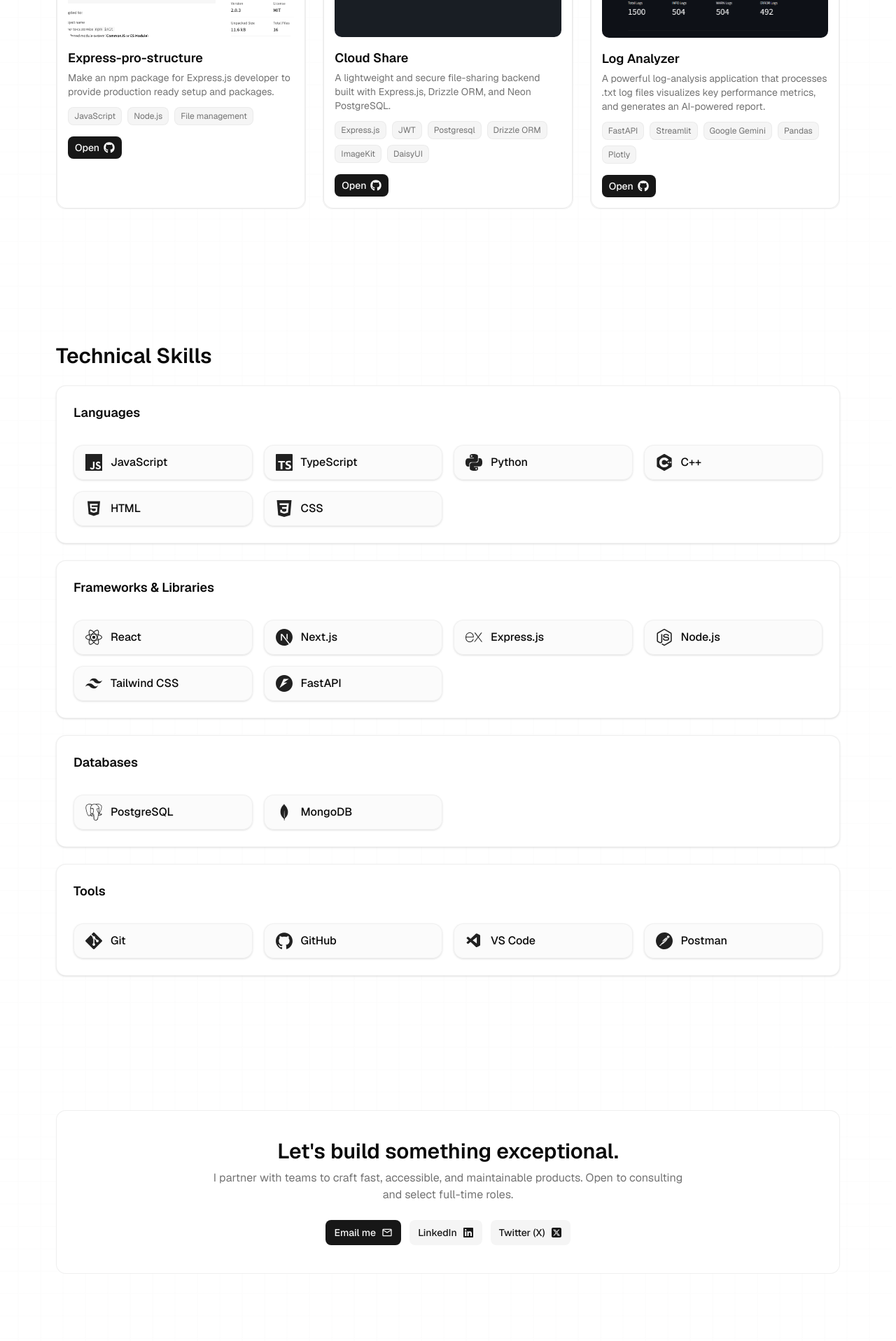
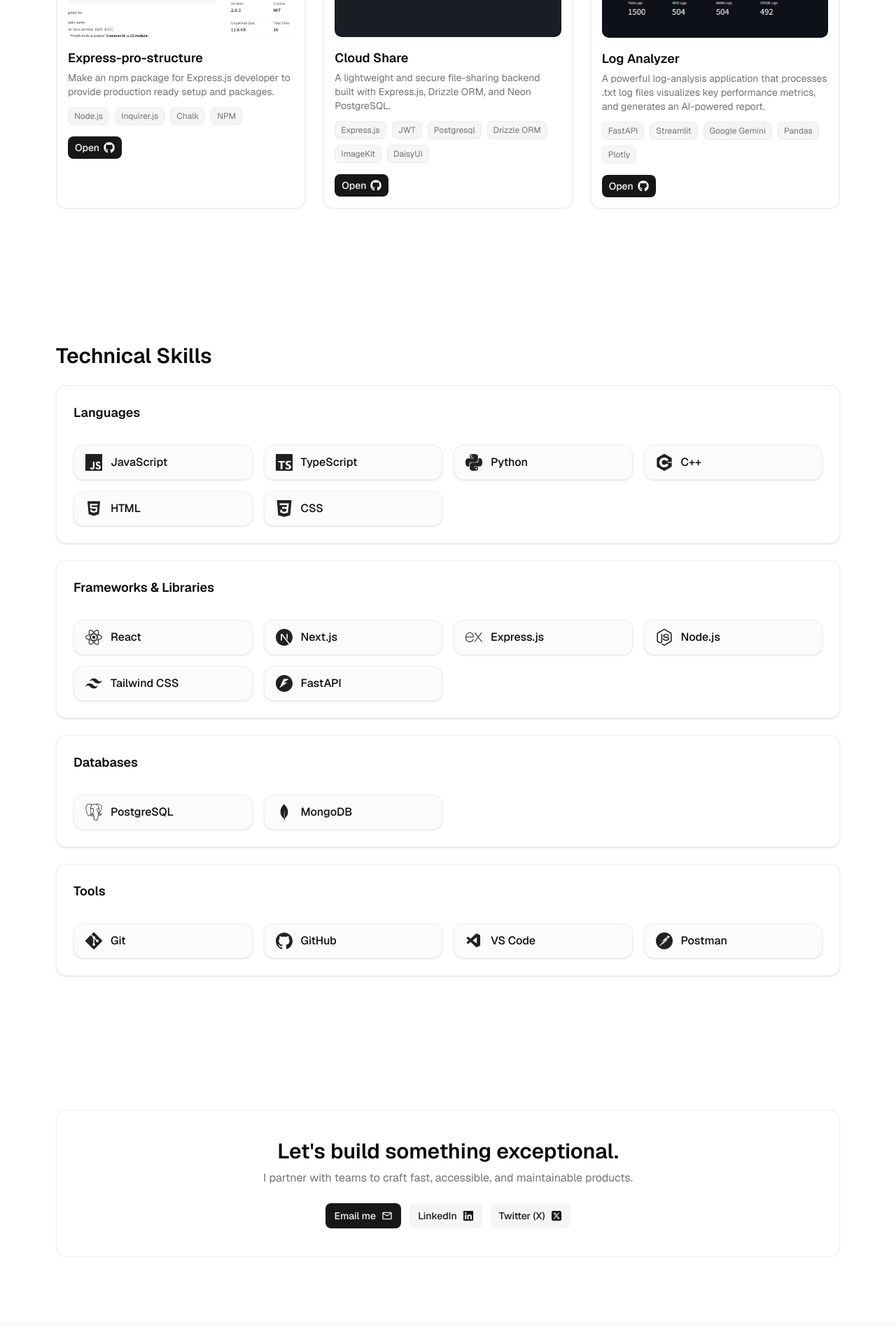
Before and after one commit to Harshsharma1712/harsh-sharma, a Next.js app: page / in a window 1280 px wide. Shown: the part 993-2910 px from the top of the page at 70% size. Built offline with nearby package versions, Linux system fonts and the light colour scheme.

Commit message:
edit the projects tech stack and conatact page

```diff
--- a/app/layout.tsx
+++ b/app/layout.tsx
@@ -4,6 +4,7 @@
 import { GeistMono } from "geist/font/mono"
 import { Suspense } from "react"
 import "./globals.css"
+import { Particles } from "@/components/ui/particles"
 
 export const metadata: Metadata = {
   title: "Harsh Sharma",
--- a/app/page.tsx
+++ b/app/page.tsx
@@ -14,7 +14,6 @@
     <main className="relative">
       {/* Ambient animated background container */}
       <div className="absolute inset-0 -z-10 w-full h-full overflow-hidden">
-        <AnimatedGrid />
         {/* Particles behind all content */}
         <Particles className="absolute inset-0 w-full h-full" quantity={100} ease={80} /* etc props */ />
       </div>
--- a/app/projects/page.tsx
+++ b/app/projects/page.tsx
@@ -3,12 +3,13 @@
 import Image from "next/image"
 import { Button } from "@/components/ui/button"
 import { FaGithub } from "react-icons/fa";
+import Header from "@/components/header";
 
 const projects = [
   {
     title: "Express-pro-structure",
     desc: "Make an npm package for Express.js developer to provide production ready setup and packages.",
-    skills: ["JavaScript", "Node.js", "File management"],
+    skills: ["Node.js", "Inquirer.js", "Chalk", "NPM"],
     img: "/express-pro-structure.png",
     link: "https://github.com/Harshsharma1712/express-pro-structure#readme",
   },
@@ -44,6 +45,8 @@
 
 export default function Projects() {
   return (
+    <div>
+      <Header />
       <Section id="projects">
         <div className="flex items-end justify-between mb-6">
           <h2 className="text-2xl md:text-3xl font-semibold">All Projects</h2>
@@ -85,5 +88,6 @@
           ))}
         </div>
       </Section>
+    </div>
   )
 }
--- a/sections/contact.tsx
+++ b/sections/contact.tsx
@@ -10,8 +10,7 @@
       <div className="rounded-xl border border-border/60 bg-card p-8 md:p-10 text-center">
         <h2 className="text-2xl md:text-3xl font-semibold">Let&apos;s build something exceptional.</h2>
         <p className="mt-2 text-muted-foreground max-w-2xl mx-auto">
-          I partner with teams to craft fast, accessible, and maintainable products. Open to consulting and select
-          full-time roles.
+          I partner with teams to craft fast, accessible, and maintainable products.
         </p>
         <div className="mt-6 flex flex-wrap items-center justify-center gap-3">
           <Button asChild>
--- a/sections/projects.tsx
+++ b/sections/projects.tsx
@@ -8,7 +8,7 @@
   {
     title: "Express-pro-structure",
     desc: "Make an npm package for Express.js developer to provide production ready setup and packages.",
-    skills: ["JavaScript", "Node.js", "File management"],
+    skills: ["Node.js", "Inquirer.js", "Chalk", "NPM"],
     img: "/express-pro-structure.png",
     link: "https://github.com/Harshsharma1712/express-pro-structure#readme",
   },
```
Lines whose indentation alone changed are shown as unchanged.
